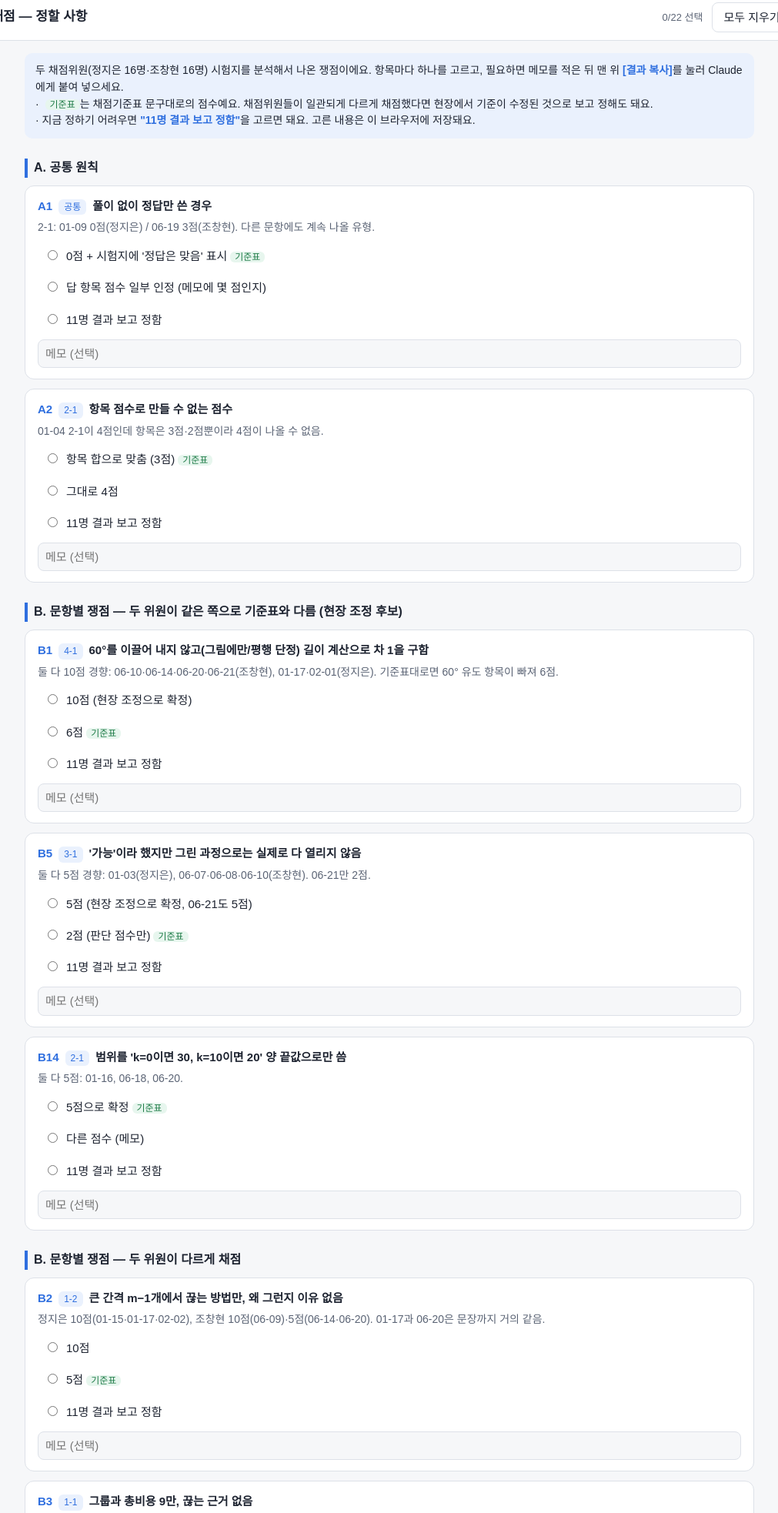
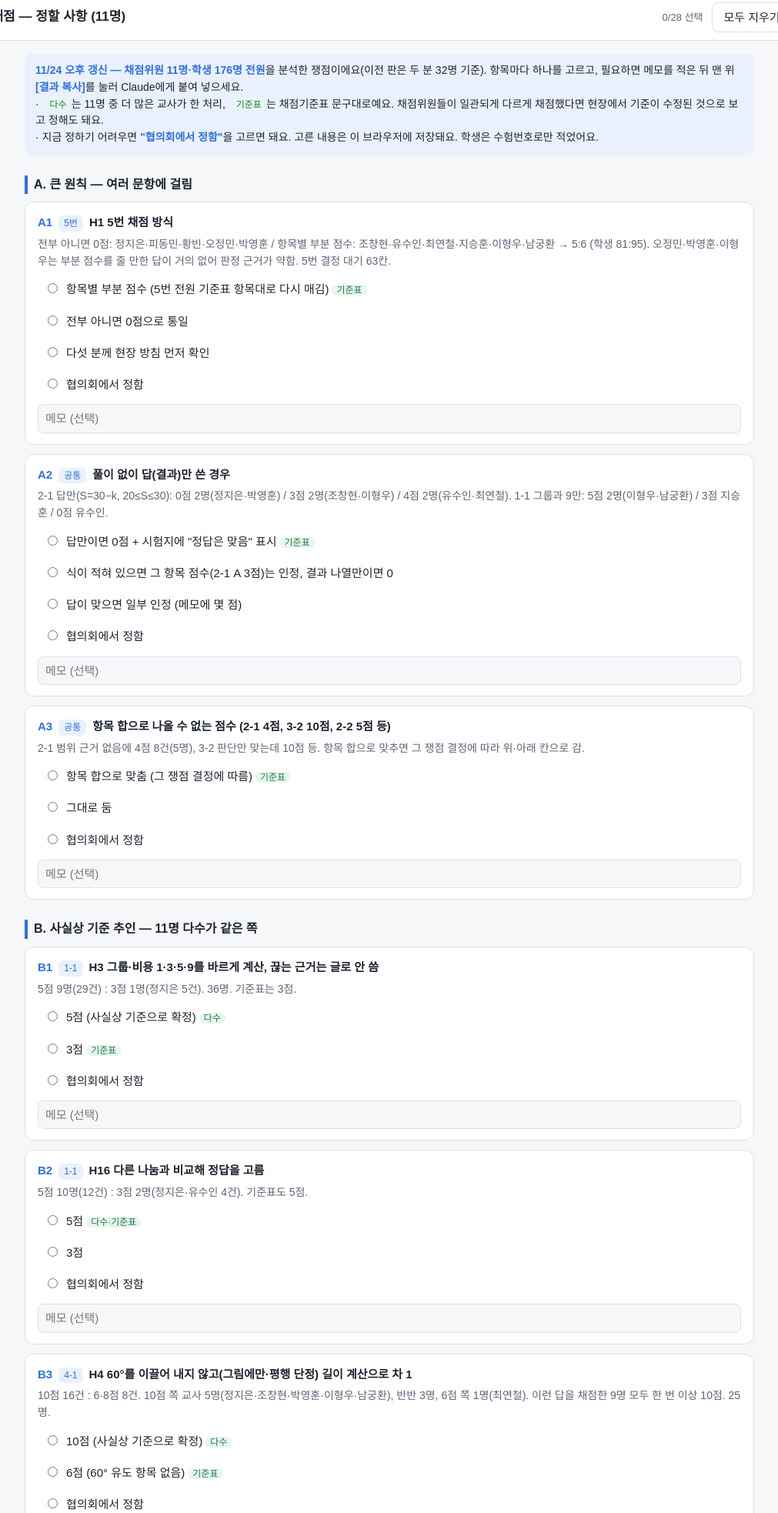
Before and after one commit to j333333766-hub/imic-grading-decisions, a plain HTML site: page index.html in a window 1280 px wide. Shown: the part 7-1973 px from the top of the page at 77% size, without its empty margins (134-1145 px from the left). Drawn offline with Linux system fonts and the light colour scheme.

Commit message:
11명 176명 기준으로 결정 항목 갱신
Co-Authored-By: Claude Opus 5.5 <noreply@anthropic.com>

```diff
--- a/index.html
+++ b/index.html
@@ -45,16 +45,16 @@ textarea{width:100%;min-height:90px;font:inherit;padding:8px;border:1px solid va
 </head>
 <body>
 <header>
-  <h1>IMIC 중등 1차 채점 — 정할 사항</h1>
+  <h1>IMIC 중등 1차 채점 — 정할 사항 (11명)</h1>
   <span class="prog" id="prog"></span>
   <button onclick="resetAll()">모두 지우기</button>
   <button class="primary" onclick="copyOut()">결과 복사</button>
 </header>
 <main>
 <div class="intro">
-  두 채점위원(정지은 16명·조창현 16명) 시험지를 분석해서 나온 쟁점이에요. 항목마다 하나를 고르고, 필요하면 메모를 적은 뒤 맨 위 <b>[결과 복사]</b>를 눌러 Claude에게 붙여 넣으세요.<br>
-  · <span class="rec">기준표</span>는 채점기준표 문구대로의 점수예요. 채점위원들이 일관되게 다르게 채점했다면 현장에서 기준이 수정된 것으로 보고 정해도 돼요.<br>
-  · 지금 정하기 어려우면 <b>"11명 결과 보고 정함"</b>을 고르면 돼요. 고른 내용은 이 브라우저에 저장돼요.
+  <b>11/24 오후 갱신 — 채점위원 11명·학생 176명 전원</b>을 분석한 쟁점이에요(이전 판은 두 분 32명 기준). 항목마다 하나를 고르고, 필요하면 메모를 적은 뒤 맨 위 <b>[결과 복사]</b>를 눌러 Claude에게 붙여 넣으세요.<br>
+  · <span class="rec">다수</span>는 11명 중 더 많은 교사가 한 처리, <span class="rec">기준표</span>는 채점기준표 문구대로예요. 채점위원들이 일관되게 다르게 채점했다면 현장에서 기준이 수정된 것으로 보고 정해도 돼요.<br>
+  · 지금 정하기 어려우면 <b>"협의회에서 정함"</b>을 고르면 돼요. 고른 내용은 이 브라우저에 저장돼요. 학생은 수험번호로만 적었어요.
 </div>
 <div id="list"></div>
 <div class="outbox">
@@ -67,60 +67,70 @@ textarea{width:100%;min-height:90px;font:inherit;padding:8px;border:1px solid va
 </main>
 <div class="toast" id="toast">복사했어요. Claude 창에 붙여 넣으세요.</div>
 <script>
-const HOLD = '11명 결과 보고 정함';
+const HOLD = '협의회에서 정함';
 const D = [
- {sec:'A. 공통 원칙'},
- {id:'A1',q:'공통',t:'풀이 없이 정답만 쓴 경우',d:'2-1: 01-09 0점(정지은) / 06-19 3점(조창현). 다른 문항에도 계속 나올 유형.',
-  o:[['0점 + 시험지에 \'정답은 맞음\' 표시','기준표'],['답 항목 점수 일부 인정 (메모에 몇 점인지)'],[HOLD]]},
- {id:'A2',q:'2-1',t:'항목 점수로 만들 수 없는 점수',d:'01-04 2-1이 4점인데 항목은 3점·2점뿐이라 4점이 나올 수 없음.',
-  o:[['항목 합으로 맞춤 (3점)','기준표'],['그대로 4점'],[HOLD]]},
- {sec:'B. 문항별 쟁점 — 두 위원이 같은 쪽으로 기준표와 다름 (현장 조정 후보)'},
- {id:'B1',q:'4-1',t:'60°를 이끌어 내지 않고(그림에만/평행 단정) 길이 계산으로 차 1을 구함',d:'둘 다 10점 경향: 06-10·06-14·06-20·06-21(조창현), 01-17·02-01(정지은). 기준표대로면 60° 유도 항목이 빠져 6점.',
-  o:[['10점 (현장 조정으로 확정)'],['6점','기준표'],[HOLD]]},
- {id:'B5',q:'3-1',t:'\'가능\'이라 했지만 그린 과정으로는 실제로 다 열리지 않음',d:'둘 다 5점 경향: 01-03(정지은), 06-07·06-08·06-10(조창현). 06-21만 2점.',
-  o:[['5점 (현장 조정으로 확정, 06-21도 5점)'],['2점 (판단 점수만)','기준표'],[HOLD]]},
- {id:'B14',q:'2-1',t:'범위를 \'k=0이면 30, k=10이면 20\' 양 끝값으로만 씀',d:'둘 다 5점: 01-16, 06-18, 06-20.',
-  o:[['5점으로 확정','기준표'],['다른 점수 (메모)'],[HOLD]]},
- {sec:'B. 문항별 쟁점 — 두 위원이 다르게 채점'},
- {id:'B2',q:'1-2',t:'큰 간격 m−1개에서 끊는 방법만, 왜 그런지 이유 없음',d:'정지은 10점(01-15·01-17·02-02), 조창현 10점(06-09)·5점(06-14·06-20). 01-17과 06-20은 문장까지 거의 같음.',
-  o:[['10점'],['5점','기준표'],[HOLD]]},
- {id:'B3',q:'1-1',t:'그룹과 총비용 9만, 끊는 근거 없음',d:'정지은 3점(01-01·01-06·01-09·01-12·01-16, 5→3으로 고친 흔적), 조창현 5점(06-04·06-14·06-18·06-19).',
-  o:[['5점'],['3점','기준표'],[HOLD]]},
- {id:'B4',q:'3-2',t:'\'홀짝이 유지된다\'고만 쓰고 m이 짝수인 이유 없음',d:'01-16 5점(정지은), 06-05 5점·06-12 15점(조창현). 01-16과 06-12는 문장이 거의 같음.',
-  o:[['15점'],['5점 (판단만)','기준표'],[HOLD]]},
- {id:'B11',q:'2-2',t:'"단독 1위는 1승 3무여야" 주장 — "6점 이상" 추가 결정을 어디까지 적용?',d:'같은 주장인데 01-15 10점(정지은), 06-09 4점(조창현).',
-  o:[['1위 승점 하한 6을 밝힌 서술만 +4 (01-15 10, 06-09 8)','추천'],['\'1승 3무\' 주장도 인정 (둘 다 10)'],['둘 다 4점'],[HOLD]]},
- {id:'B13',q:'1-1',t:'다른 나눔 하나와 비교한 뒤 정답을 고름',d:'01-07 3점(정지은), 06-05 5점(조창현).',
-  o:[['5점','추천'],['3점'],[HOLD]]},
- {sec:'B. 문항별 쟁점 — 한 위원 안에서 갈리거나 부분 점수 범위'},
- {id:'B6',q:'5번',t:'5번 부분 점수',d:'정지은 16명 모두 0점. 기준표대로면 5명이 부분 점수 대상: 01-15 (1)10·(2)11, 01-20 (1)10·(2)10, 02-02 (1)7, 01-17 (2)4, 01-09 (1)3.',
-  o:[['현장에서 "부분 점수 없이"로 정했음 → 0점 유지'],['기준표대로 부분 점수','기준표'],['정지은 선생님께 먼저 확인'],[HOLD]]},
- {id:'B7',q:'5-1',t:'약분하지 않은 (ka,kb)에 상한을 걸고 1을 뺌',d:'조창현 안에서 06-10 0점, 06-19 4점.',
-  o:[['4점','추천'],['2점'],['0점'],[HOLD]]},
- {id:'B8',q:'5-1',t:'기울기가 정수인 A(a,pa)만 설명',d:'06-09 4점(조창현).',
-  o:[['4점','추천'],['0점'],[HOLD]]},
- {id:'B9',q:'5-2',t:'세부 규칙 (해당하는 것 모두 체크)',d:'06-06은 조건 설명 없이 ×4로 격자판 밖까지 세어 112개인데 15점.',multi:true,
-  o:[['서로소 쌍 1~2개 빠짐 → 경우 찾기 2점, 3쌍 이상 → 0점'],['조건 설명 4점은 말로 쓴 조건만 인정'],['최종 개수가 틀리면 마지막 3점 없음 (06-06 → 8점)'],['7쌍을 \'큰 수 3 이하\' 이유 없이 나열해도 경우 찾기 4점'],[HOLD]]},
- {id:'B10',q:'2-2',t:'\'경기 결과의 예\'(4점) 최소 요건',d:'01-12 0점(설명 없는 표지만 내용은 기준표 예와 같음), 01-09 0점(승점 숫자만), 06-05·06-14 인정. 02-01은 실제로 나올 수 없는 결과인데 4점.',
-  o:[['다섯 팀 결과가 하나로 정해지면 형식 상관없이 4점, 승점 숫자만이면 0점','추천'],['표와 설명을 갖춘 경우만 4점'],[HOLD]],
-  chk:'실제로 나올 수 없는 예는 0점 (02-01 4→0)'},
- {id:'B12',q:'4-1',t:'한 내각 150° 표기 위치',d:'01-09(그림 표시)·01-12(숫자만) 0점(정지은), 06-14·06-20(그림 표시) 인정(조창현). 여백 낙서 계산만 있는 01-07·06-13은 둘 다 0점.',
-  o:[['답란에 있으면 글이든 그림이든 2점, 여백 낙서만이면 0점','추천'],['글로 쓴 경우만 2점'],[HOLD]]},
- {sec:'C. 확인할 곳 (방식 차이보다 놓침·기록 실수로 보이는 것)'},
- {id:'C1',q:'4-2',t:'02-02 4-2 — 0점',d:'n=3p, k=n/3+2를 일반적으로 이끌고 2cos60°로 차 1을 보임. 기준표대로면 13점 안팎(정지은).',sc:true,
-  o:[['기준표대로 점수 줌 (점수 칸에 입력)'],['0점 유지'],['정지은 선생님께 확인']]},
- {id:'C2',q:'5-2',t:'06-09 5-2 — 숫자 \'5\'에 동그라미',d:'동그라미는 보통 만점 표시. 앱 총점 63은 5점으로 계산된 값(조창현).',sc:true,
-  o:[['15점이 맞음'],['5점이 맞음'],['다른 점수 (점수 칸)']]},
- {id:'C3',q:'4-1',t:'06-08 4-1 — 6점',d:'원주각으로 끝까지 푼 답. 같은 원주각 풀이 06-09는 10점(조창현).',sc:true,
-  o:[['10점으로'],['6점 유지 (이유는 메모)'],['다시 볼게요']]},
- {id:'C4',q:'1-1',t:'01-15 1-1 — 0점',d:'그룹·끊는 근거는 맞고 총비용을 8로 잘못 계산(정지은). 기준표대로면 2점.',sc:true,
-  o:[['2점으로'],['0점 유지 (현장에서 최종 답 틀리면 0점으로 정함)'],[HOLD]]},
- {id:'C5',q:'3-2',t:'06-04 3-2 — 5점',d:'성립하지 않는 근거로 \'할 수 없다\'고 판단(조창현). 같은 유형 01-06·01-07·06-13은 0점.',sc:true,
-  o:[['0점으로'],['5점 유지'],[HOLD]]},
- {id:'C6',q:'앱',t:'앱 총점이 시험지와 다름 (정지은 7명)',d:'1-1 5→3 고친 것 미반영 5명(01-01·06·07·12·16), 01-09 6점 차이, 02-01 입력 없음.',
-  o:[['최종 점수표는 시험지 기준으로 Claude가 맞춤'],['정지은 선생님께 앱 수정 요청'],['나중에']]},
+ {sec:'A. 큰 원칙 — 여러 문항에 걸림'},
+ {id:'A1',q:'5번',t:'H1 5번 채점 방식',d:'전부 아니면 0점: 정지은·피동민·황빈·오정민·박영훈 / 항목별 부분 점수: 조창현·유수인·최연철·지승훈·이형우·남궁환 → 5:6 (학생 81:95). 오정민·박영훈·이형우는 부분 점수를 줄 만한 답이 거의 없어 판정 근거가 약함. 5번 결정 대기 63칸.',
+  o:[['항목별 부분 점수 (5번 전원 기준표 항목대로 다시 매김)','기준표'],['전부 아니면 0점으로 통일'],['다섯 분께 현장 방침 먼저 확인'],[HOLD]]},
+ {id:'A2',q:'공통',t:'풀이 없이 답(결과)만 쓴 경우',d:'2-1 답만(S=30−k, 20≤S≤30): 0점 2명(정지은·박영훈) / 3점 2명(조창현·이형우) / 4점 2명(유수인·최연철). 1-1 그룹과 9만: 5점 2명(이형우·남궁환) / 3점 지승훈 / 0점 유수인.',
+  o:[['답만이면 0점 + 시험지에 "정답은 맞음" 표시','기준표'],['식이 적혀 있으면 그 항목 점수(2-1 A 3점)는 인정, 결과 나열만이면 0'],['답이 맞으면 일부 인정 (메모에 몇 점)'],[HOLD]]},
+ {id:'A3',q:'공통',t:'항목 합으로 나올 수 없는 점수 (2-1 4점, 3-2 10점, 2-2 5점 등)',d:'2-1 범위 근거 없음에 4점 8건(5명), 3-2 판단만 맞는데 10점 등. 항목 합으로 맞추면 그 쟁점 결정에 따라 위·아래 칸으로 감.',
+  o:[['항목 합으로 맞춤 (그 쟁점 결정에 따름)','기준표'],['그대로 둠'],[HOLD]]},
+ {sec:'B. 사실상 기준 추인 — 11명 다수가 같은 쪽'},
+ {id:'B1',q:'1-1',t:'H3 그룹·비용 1·3·5·9를 바르게 계산, 끊는 근거는 글로 안 씀',d:'5점 9명(29건) : 3점 1명(정지은 5건). 36명. 기준표는 3점.',
+  o:[['5점 (사실상 기준으로 확정)','다수'],['3점','기준표'],[HOLD]]},
+ {id:'B2',q:'1-1',t:'H16 다른 나눔과 비교해 정답을 고름',d:'5점 10명(12건) : 3점 2명(정지은·유수인 4건). 기준표도 5점.',
+  o:[['5점','다수·기준표'],['3점'],[HOLD]]},
+ {id:'B3',q:'4-1',t:'H4 60°를 이끌어 내지 않고(그림에만·평행 단정) 길이 계산으로 차 1',d:'10점 16건 : 6·8점 8건. 10점 쪽 교사 5명(정지은·조창현·박영훈·이형우·남궁환), 반반 3명, 6점 쪽 1명(최연철). 이런 답을 채점한 9명 모두 한 번 이상 10점. 25명.',
+  o:[['10점 (사실상 기준으로 확정)','다수'],['6점 (60° 유도 항목 없음)','기준표'],[HOLD]]},
+ {id:'B4',q:'3-1',t:'과정 없이 틀린 근거·필요조건만으로 "가능"',d:'과정 없이 틀린 근거: 교사 4명 6건 모두 0점. 필요조건(횟수·정수해)만: 2점 3명 : 5·3·0점 각 1명.',
+  o:[['틀린 근거만 0점, 필요조건만 2점','다수'],['둘 다 2점','기준표'],[HOLD]]},
+ {id:'B5',q:'3-2',t:'특정 수로 몇 번 시도·예시만 하고 "불가능"',d:'0점 10명 44건 : 4점 오정민 3건(04-06·04-17·04-20). 기준표 문구는 "문항 전체 4점 이하".',
+  o:[['0점으로 확정 (오정민 3건 4→0)','다수'],['4점 이하 허용 (그대로)','기준표 문구'],[HOLD]]},
+ {id:'B6',q:'5-1',t:'H12 약분하지 않은 (ka,kb)에 상한을 걸고 셈',d:'0점 교사 5/7 (21건 중 16). 기준표는 4점.',
+  o:[['0점 (사실상 기준)','다수'],['4점','기준표'],[HOLD]]},
+ {id:'B7',q:'5-2',t:'정수 기울기(y=kx)만 본 답',d:'교사 5명 모두 0점.',
+  o:[['0점으로 확정','다수'],['부분 점수 (메모)'],[HOLD]]},
+ {id:'B8',q:'2-2',t:'"모두 비기면 4점 → 1위는 1승3무"·"S 최솟값 21" 주장에 +4 없음',d:'1승3무 주장: 7명 17건 모두 4점(예시만). S 최솟값 21·적어도 1승: 6명 12건 4점.',
+  o:[['+4 없음으로 확정 (예시 C 4점만)','다수·기준표'],['하한 논증으로 보고 +4'],[HOLD]]},
+ {sec:'C. 갈린 쟁점 — 협의로 정해야 함'},
+ {id:'C1',q:'1-2',t:'H2 큰 간격 m−1개에서 끊는 방법만, 이유 없음',d:'10점 7명 16건(정지은·유수인·최연철·지승훈·남궁환은 늘 10) : 5점 4명 5건(박영훈·이형우는 늘 5, 조창현·피동민 섞임). 22명. 기준표 유의사항은 5점.',
+  o:[['10점','다수'],['5점','기준표'],[HOLD]]},
+ {id:'C2',q:'2-1',t:'H9 식은 맞고 범위 근거(0≤k≤10) 없음',d:'4점 5명 8건(정지은·황빈·최연철·오정민·유수인) : 5점 3명 4건(피동민·지승훈·유수인) : 3점 이형우 2건. 4점은 항목 합 밖. 15명.',
+  o:[['3점 (A만)','기준표'],['5점 (B 인정)'],['4점 그대로 (현장 다수)'],[HOLD]]},
+ {id:'C3',q:'2-2',t:'H10 경기 결과 예시 형식',d:'설명 없는 표·목록: 4점 3명(유수인·이형우·오정민) : 0점 2명(정지은·최연철). 승점 숫자만: 0점 3명 : 4점 박영훈. 일부 경기가 빠진 예시: 4점 2명 : 0점 2명.',
+  o:[['다섯 팀 결과가 하나로 정해지면 형식 무관 4점, 승점 숫자만·빠진 예시는 0점','추천'],['표와 설명을 갖춘 경우만 4점','기준표'],[HOLD]]},
+ {id:'C4',q:'3-2',t:'H7 "닫힌 수 홀수 + m 짝수"만 들고 바로 불가능 (⑧′)',d:'13건: 5점 4명(지승훈·이형우·오정민·최연철) : 0점 2명(박영훈·남궁환) : 10점 2명 : 15점 정지은. 홀짝이 유지되는 이유(±2씩 변화)를 안 씀.',
+  o:[['5점 (판단만)','다수'],['15점','기준표'],['0점'],[HOLD]]},
+ {id:'C5',q:'3-2',t:'H7 "항상 홀수" 주장만 (⑨)',d:'6건: 5점 2명(정지은·조창현) : 0점 2명(유수인·남궁환) : 15·10점 각 1건.',
+  o:[['5점','기준표'],['0점'],['15점'],[HOLD]]},
+ {id:'C6',q:'3-2',t:'H19 "불가능"이라 했지만 근거가 틀림',d:'0점 6명 12건 : 5점 3명 3건(조창현·최연철·오정민). 기준표의 "판단만 맞으면 5" 문구와 충돌.',
+  o:[['0점','다수'],['5점 (판단 점수)'],[HOLD]]},
+ {id:'C7',q:'3-2',t:'H8 변화는 맞게 썼는데 다른 경우를 "가능"이라 함 (⑫)',d:'0점 2명(조창현·유수인) : 10점 오정민 : 4점 지승훈. 기준표는 10점(변화 서술 항목).',
+  o:[['0점','다수'],['10점','기준표'],[HOLD]]},
+ {id:'C8',q:'3-1',t:'H6 "가능"이라 하고 과정을 보였지만 끝까지 맞지 않음',d:'5점 3명 7건(조창현·황빈·남궁환) : 2점 이형우 : 0점 오정민.',
+  o:[['5점','다수'],['2점','기준표'],[HOLD]]},
+ {id:'C9',q:'4-2',t:'H5 일반 n으로 약식 풀이(삼각비·60° 단정 등)',d:'0점 2명(정지은·황빈) : 11점 최연철 : 15점 이형우(08-09). 더 약한 60°·정삼각형 단정형은 피동민 8, 남궁환 8·4·0. 8명, 점수 폭이 가장 큼.',
+  o:[['기준표 항목대로 부분 점수 (Claude가 다시 매김)','기준표'],['일반 논증이 완결되지 않으면 0점'],[HOLD]]},
+ {id:'C10',q:'1-1',t:'자료 위에 동그라미·빗금으로만 그룹 표시 + 1·3·5·9',d:'5점 이형우 3건 : 0점 최연철 1건.',
+  o:[['5점'],['0점 (그룹을 글로 안 씀)','기준표'],[HOLD]]},
+ {id:'C11',q:'5-2',t:'H13 조건 설명 글 없이 서로소 7쌍 나열·28개',d:'15·7·3·0점으로 갈림(5차 새 사례 없음).',
+  o:[['15점'],['조건 설명 4점 빼고 11점','기준표'],[HOLD]]},
+ {sec:'D. 확인할 곳 (기록·입력 실수로 보이는 것)'},
+ {id:'D1',q:'앱',t:'남궁환 11-14 5-2 — 앱·표지 15, 종이 칸 "0"',d:'원본: 학생 답 18개(정답 28), 정수 기울기만 셈 → 0점이 맞아 보임.',sc:true,
+  o:[['0점으로 (앱 15는 입력 실수)'],['남궁환 선생님께 확인'],['15점 유지']]},
+ {id:'D2',q:'앱',t:'남궁환 11-10·11-11 4-2 — 앱 6, 종이 0',d:'4번 쪽이 원본에서도 백지. 표지 총점은 앱과 같음(20·23). 6점이 어느 문항 몫인지 모름.',
+  o:[['남궁환 선생님께 확인'],['종이대로 0 (총점 −6)'],[HOLD]]},
+ {id:'D3',q:'앱',t:'오정민 04-13(종이 24/앱 20)·05-06(종이 24/앱 28)',d:'04-13은 2-2 칸(4) 차이일 가능성, 05-06은 3-2를 지우고 "예시만 설명함"(종이 0, 앱 4로 남은 듯).',
+  o:[['종이 기준으로 맞춤'],['오정민 선생님께 확인'],[HOLD]]},
+ {id:'D4',q:'수정',t:'감점 쪽 수정 후보 11건',d:'10-12 1-2 10→0, 02-01 2-2 4→0, 10-21 5-1 2→0, 10-13 2-2 6→4, 08-02 2-2 5→4, 02-09 1-2 5→0, 11-14 2-1 5→0, 11-15 2-1 5→2, 04-03 2-2 5→4, 08-12 4-1 6→0, 11-19 5-1 10→0 또는 4.',
+  o:[['각 선생님께 보고서로 확인 요청 후 반영','추천'],['Claude가 바로 반영'],[HOLD]]},
+ {id:'D5',q:'수정',t:'올리는 쪽 수정 후보',d:'05-07 3-2 0→15(같은 유형 8건 모두 15), 05-01 4-1 0→4 이상, 11-22 2-2 4→8, 10-15·07-05 3-1 0→5, 06-02 3-2 0→15 등.',
+  o:[['반영'],['교사 확인 후 반영'],[HOLD]]},
+ {id:'D6',q:'앱',t:'앱 점수가 시험지와 다름 (정지은 6명+1명 미입력, 유수인 5명 등)',d:'종이에서 고친 점수가 앱에 반영 안 됨.',
+  o:[['최종 점수표는 시험지 기준으로 Claude가 맞춤'],['각 선생님께 앱 수정 요청'],['나중에']]},
 ];
-const KEY='imic-decide-v1';
+const KEY='imic-decide-v2';
 let S={};
 try{S=JSON.parse(localStorage.getItem(KEY)||'{}')}catch(e){S={}}
 const save=()=>{try{localStorage.setItem(KEY,JSON.stringify(S))}catch(e){}};
```
